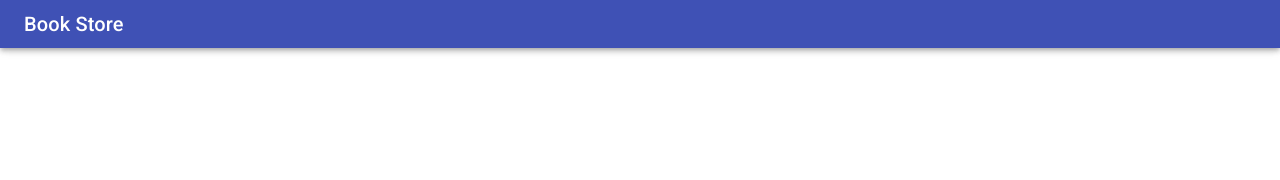
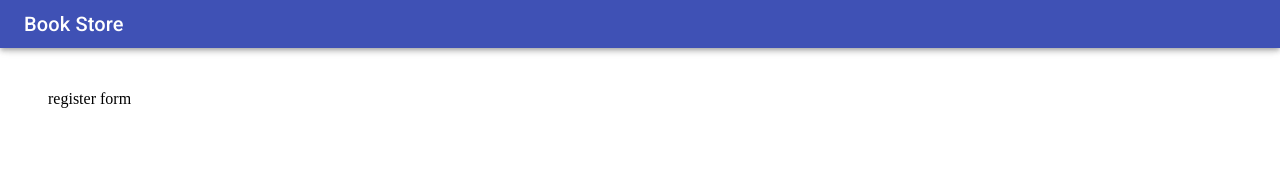
Before and after one commit to AdinhLux/1.React_SB_BookStore_Client, a React (Create React App) app: page /register in a window 1280 px wide. Shown: the top 180 px of the page. Built offline with nearby package versions, Linux system fonts and the light colour scheme.

Commit message:
NEW omponent/user/Register.jsx + implementation

```diff
--- a/src/component/App.jsx
+++ b/src/component/App.jsx
@@ -6,6 +6,7 @@ import BookContainer from "./book/BookContainer";
 import Login from "./user/Login";
 import { SnackbarProvider } from "notistack";
 import Auth from "./Auth";
+import Register from "./user/Register";
 
 const App = () => {
   // This container pass the layout at children and it will going to render it here, below the Header
@@ -19,6 +20,12 @@ const App = () => {
              */}
             <Route path="/login">
               <Login />
+            </Route>
+            {/*
+             * Register Page
+             */}
+            <Route path="/register">
+              <Register />
             </Route>
             {/*
              * Default Page
--- /dev/null
+++ b/src/component/user/Register.jsx
@@ -0,0 +1,7 @@
+import React from "react";
+
+const Register = () => {
+  return <div>register form</div>;
+};
+
+export default Register;
```
